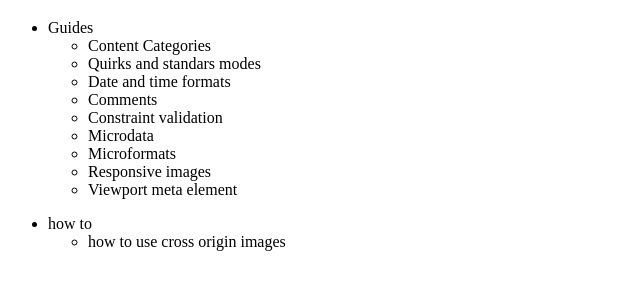
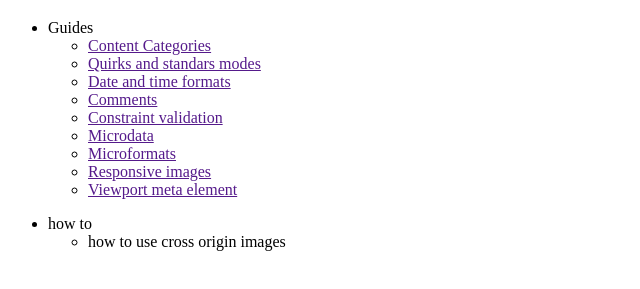
Before and after one commit to DemianWolf122/repo-de-prueba, a plain HTML site: page index.html in a window 1280 px wide. Shown: the part 61-350 px from the top of the page, without its empty margins (0-640 px from the left). Drawn offline with Linux system fonts and the light colour scheme.

Commit message:
tarea listas

```diff
--- a/index.html
+++ b/index.html
@@ -11,15 +11,15 @@
     <ul>
         <li>Guides</li>
         <ul>
-            <li>Content Categories</li>
-            <li>Quirks and standars modes</li>
-            <li>Date and time formats</li>
-            <li>Comments</li>
-            <li>Constraint validation</li>
-            <li>Microdata</li>
-            <li>Microformats</li>
-            <li>Responsive images</li>
-            <li>Viewport meta element</li>
+            <li><a href="">Content Categories</a></li>
+            <li><a href="">Quirks and standars modes</a></li>
+            <li><a href="">Date and time formats</a></li>
+            <li><a href="">Comments</a></li>
+            <li><a href="">Constraint validation</a></li>
+            <li><a href="">Microdata</a></li>
+            <li><a href="">Microformats</a></li>
+            <li><a href="">Responsive images</a></li>
+            <li><a href="">Viewport meta element</a></li>
         </ul>
     </ul>
     <ul>
```
